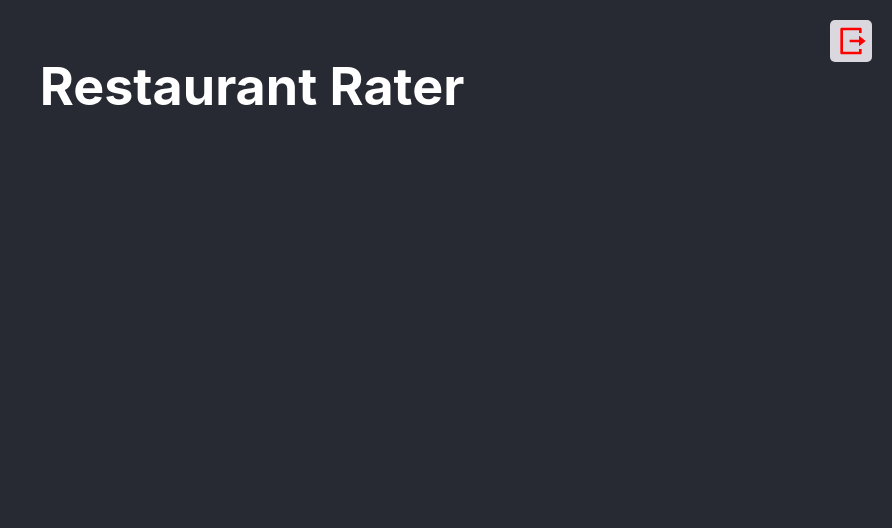
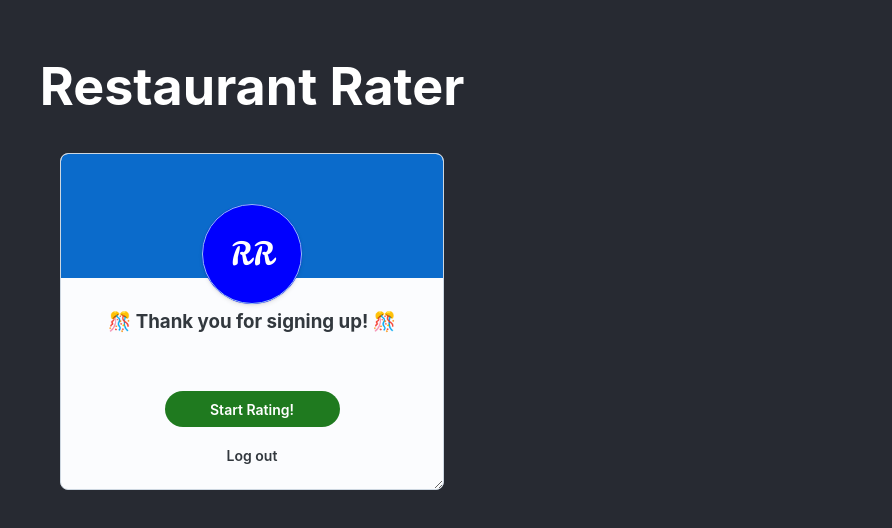
Before and after one commit to Carlito-Pedida/rest-rater-ui, a React (Create React App) app: page /new_account in a window 1280 px wide. Before the commit this address had no page. Shown: the top 528 px of the page, without its empty margins (388-1280 px from the left). Built offline with nearby package versions, Linux system fonts and the light colour scheme; no server answers.

Commit message:
Version 2.2

```diff
--- a/public/index.html
+++ b/public/index.html
@@ -3,6 +3,12 @@
   <head>
     <meta charset="utf-8" />
     <link rel="icon" href="%PUBLIC_URL%/favicon.ico" />
+    <link rel="preconnect" href="https://fonts.googleapis.com" />
+    <link rel="preconnect" href="https://fonts.gstatic.com" crossorigin />
+    <link
+      href="https://fonts.googleapis.com/css2?family=Leckerli+One&display=swap"
+      rel="stylesheet"
+    />
     <meta name="viewport" content="width=device-width, initial-scale=1" />
     <meta name="theme-color" content="#000000" />
     <meta
--- a/src/App.js
+++ b/src/App.js
@@ -1,22 +1,13 @@
 import React from "react";
-import { RiLogoutBoxRLine } from "react-icons/ri";
 import Router from "./Router";
 import styles from "./Styles/App.module.css";
 
 function App() {
-  const logOut = () => {
-    document.cookie =
-      "loggedUserToken=; expires=Thu, 01 Jan 1970 00:00:00 UTC; path=/;";
-    console.log("User logged out");
-    window.location.href = "/";
-  };
-
   return (
     <>
       <div className={`${styles.app}`}>
         <header className={`${styles.appHeader}`}>
           <h1>Restaurant Rater</h1>
-          <RiLogoutBoxRLine className={`${styles.logout}`} onClick={logOut} />
         </header>
         <Router />
       </div>
--- a/src/Router.js
+++ b/src/Router.js
@@ -5,6 +5,7 @@ import Auth from "./components/Auth";
 import RestoList from "./components/RestoList";
 import SignUp from "./components/SignUp";
 import PrivateRoutes from "./components/PrivateRoutes";
+import Welcome from "./components/Welcome";
 
 const Router = () => {
   return (
@@ -14,7 +15,7 @@ const Router = () => {
           <Routes>
             <Route path="/" element={<Auth />} index />
             <Route path="/create_account/" element={<SignUp />} />
-            <Route path="/restricted_area/" element={<PrivateRoutes />} />
+            <Route path="/new_account/" element={<Welcome />} />
             <Route path="/restaurant_list/" element={<RestoList />} />
           </Routes>
         </BrowserRouter>
--- a/src/Styles/App.module.css
+++ b/src/Styles/App.module.css
@@ -9,20 +9,3 @@
   text-align: center;
   font-size: calc(10px + 2vmin);
 }
-
-.logout {
-  border-radius: 5px;
-  background-color: rgb(219, 215, 222);
-  padding: 5px;
-  position: absolute;
-  top: 20px;
-  right: 20px;
-  cursor: pointer;
-  font-size: xx-large;
-  color: red;
-}
-
-.logout:hover {
-  background-color: red;
-  color: rgb(230, 228, 228);
-}
--- a/src/Styles/ReviewList.module.css
+++ b/src/Styles/ReviewList.module.css
@@ -1,7 +1,7 @@
 .reviewBox {
   max-height: 250px;
-  background-color: rgb(62, 94, 102);
-  border-radius: 20px;
+  background-color: rgba(69, 74, 75, 0.533);
+  border-radius: 10px;
   overflow: scroll;
   padding-left: 15px;
   padding-right: 15px;
--- a/src/Styles/SignupSignin.module.css
+++ b/src/Styles/SignupSignin.module.css
@@ -24,3 +24,29 @@
   background-color: rgba(25, 187, 103, 0.96);
   color: white;
 }
+
+.logout {
+  border-radius: 5px;
+  background-color: rgb(219, 215, 222);
+  padding: 5px;
+  position: absolute;
+  top: 20px;
+  right: 20px;
+  cursor: pointer;
+  font-size: xx-large;
+  color: red;
+}
+
+.logout:hover {
+  background-color: red;
+  color: rgb(230, 228, 228);
+  margin-bottom: 20px;
+}
+
+.welcomeLogo {
+  height: 1fr;
+  font-family: "Leckerli One", cursive;
+  font-weight: 400;
+  font-style: normal;
+  color: white;
+}
--- a/src/components/Auth.js
+++ b/src/components/Auth.js
@@ -20,7 +20,7 @@ const Auth = () => {
 
     signIn(username, password)
       .then(() => {
-        navigate("/restaurant_list/");
+        window.location.href = "/restaurant_list";
       })
       .catch((error) => {
         console.log(error);
--- /dev/null
+++ b/src/components/LogOut.js
@@ -0,0 +1,19 @@
+import React from "react";
+import styles from "../Styles/SignupSignin.module.css";
+import { RiLogoutBoxRLine } from "react-icons/ri";
+
+const LogOut = () => {
+  const logOut = () => {
+    document.cookie =
+      "loggedUserToken=; expires=Thu, 01 Jan 1970 00:00:00 UTC; path=/;";
+    console.log("User logged out");
+    window.location.href = "/";
+  };
+  return (
+    <div>
+      {<RiLogoutBoxRLine className={`${styles.logout}`} onClick={logOut} />}
+    </div>
+  );
+};
+
+export default LogOut;
--- a/src/components/SignUp.js
+++ b/src/components/SignUp.js
@@ -15,6 +15,21 @@ const SignUp = () => {
   const { createAccount, signIn } = useContext(UserContext);
   const navigate = useNavigate();
 
+  const handleSignIn = (evt) => {
+    evt.preventDefault();
+
+    signIn(username, password)
+      .then(() => {
+        window.location.href = "/restaurant_list/";
+      })
+      .catch((error) => {
+        console.log(error);
+        window.alert(
+          "Wrong Credentials, \nPlease try again or sign up for an account"
+        );
+      });
+  };
+
   const handleSignUp = async (evt) => {
     evt.preventDefault();
 
@@ -23,10 +38,9 @@ const SignUp = () => {
       await createAccount(username, password);
 
       // Sign in with the newly created account
-      await signIn(username, password);
 
       // Navigate to the restaurant list page
-      navigate("/restaurant_list/");
+      window.location.href = "/new_account/";
     } catch (error) {
       console.log(error);
       window.alert(
--- /dev/null
+++ b/src/components/Welcome.js
@@ -0,0 +1,101 @@
+import React, { useContext, useEffect, useState } from "react";
+import AspectRatio from "@mui/joy/AspectRatio";
+import Button from "@mui/joy/Button";
+import Card from "@mui/joy/Card";
+import CardActions from "@mui/joy/CardActions";
+import CardContent from "@mui/joy/CardContent";
+import CardOverflow from "@mui/joy/CardOverflow";
+import { Box } from "@mui/joy";
+import styles from "../Styles/SignupSignin.module.css";
+import UserContext from "../context-provider/UserContext";
+
+export default function Welcome() {
+  const [advice, setAdvice] = useState("");
+  const [fontSize, setFontSize] = useState("16px");
+
+  const { signIn } = useContext(UserContext);
+
+  const getAdvice = () => {
+    fetch("https://api.adviceslip.com/advice")
+      .then((response) => response.json())
+      .then((adviceData) => {
+        const adviceObj = adviceData.slip;
+        setAdvice(adviceObj.advice);
+      });
+  };
+
+  const scaleUp = (size) => {
+    setFontSize(size);
+  };
+
+  useEffect(() => {
+    getAdvice();
+  }, []);
+
+  const handleSignIn = () => {
+    window.location.href = "/";
+  };
+
+  const logOut = () => {
+    document.cookie =
+      "loggedUserToken=; expires=Thu, 01 Jan 1970 00:00:00 UTC; path=/;";
+    console.log("User logged out");
+    window.location.href = "/";
+  };
+
+  return (
+    <Box>
+      <Card
+        data-resizable
+        sx={{
+          margin: "auto",
+          textAlign: "center",
+          alignItems: "center",
+          maxWidth: 350,
+          // to make the demo resizable
+          overflow: "auto",
+          resize: "horizontal",
+          "--icon-size": "100px"
+        }}
+      >
+        <CardOverflow variant="solid" color="primary">
+          <AspectRatio
+            variant="outlined"
+            color="primary"
+            ratio="1"
+            sx={{
+              m: "auto",
+              transform: "translateY(50%)",
+              borderRadius: "50%",
+              width: "var(--icon-size)",
+              boxShadow: "sm",
+              bgcolor: "background.surface",
+              position: "relative",
+              backgroundColor: "blue",
+              mb: 3
+            }}
+          >
+            <h1 className={`${styles.welcomeLogo}`}>RR</h1>
+          </AspectRatio>
+        </CardOverflow>
+        <h3 sx={{ mt: 3 }}>🎊 Thank you for signing up! 🎊</h3>
+        <CardContent sx={{ maxWidth: "40ch" }}>{advice}</CardContent>
+        <CardActions
+          orientation="vertical"
+          buttonFlex={1}
+          sx={{
+            "--Button-radius": "40px",
+            width: "clamp(min(100%, 160px), 50%, min(100%, 200px))"
+          }}
+        >
+          <Button onClick={handleSignIn} variant="solid" color="success">
+            Start Rating!
+          </Button>
+          <Button onClick={logOut} variant="plain" color="neutral">
+            Log out
+          </Button>
+        </CardActions>
+      </Card>
+    </Box>
+  );
+}
--- a/src/context-provider/UserProvider.js
+++ b/src/context-provider/UserProvider.js
@@ -27,21 +27,14 @@ const UserProvider = (props) => {
     let userCred = { username, password };
 
     return axios.post(littleUrl, userCred).then((response) => {
-      console.log(response);
-      document.cookie = ` =${response.data.token}; path=/; secure; samesite=strict`;
-      return new Promise((resolve) => resolve(response.data));
+      console.log(response.data);
+      //const { token, user } = response.data;
+
+      return new Promise((resolve) => resolve(response.data)).then(() => {
+        document.cookie = `loggedUserToken=${response.data.token}; path=/; secure; samesite=strict`; // Set the token in a cookie
+      });
     });
   }
-
-  // function signIn(username, password) {
-  //   let user = { username, password };
-
-  //   return axios.post(`${baseUrl}`, user).then((response) => {
-  //     // localStorage.setItem("loggedUserToken", response.data.token);
-  //     document.cookie = `loggedUserToken=${response.data.token}; path=/; secure; samesite=strict`;
-  //     return Promise((resolve) => resolve(response.data));
-  //   });
-  // }
 
   return (
     <UserContext.Provider
```
Also changed, not shown: src/components/RestoList.js (+39 -13 lines).
